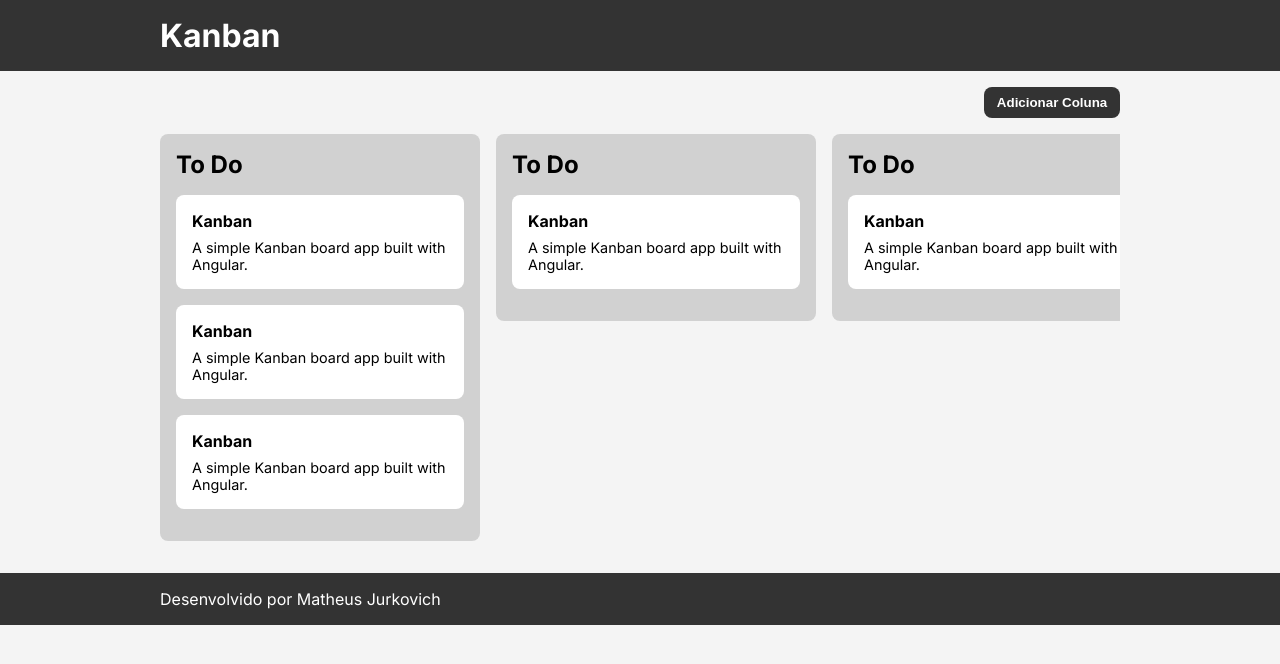
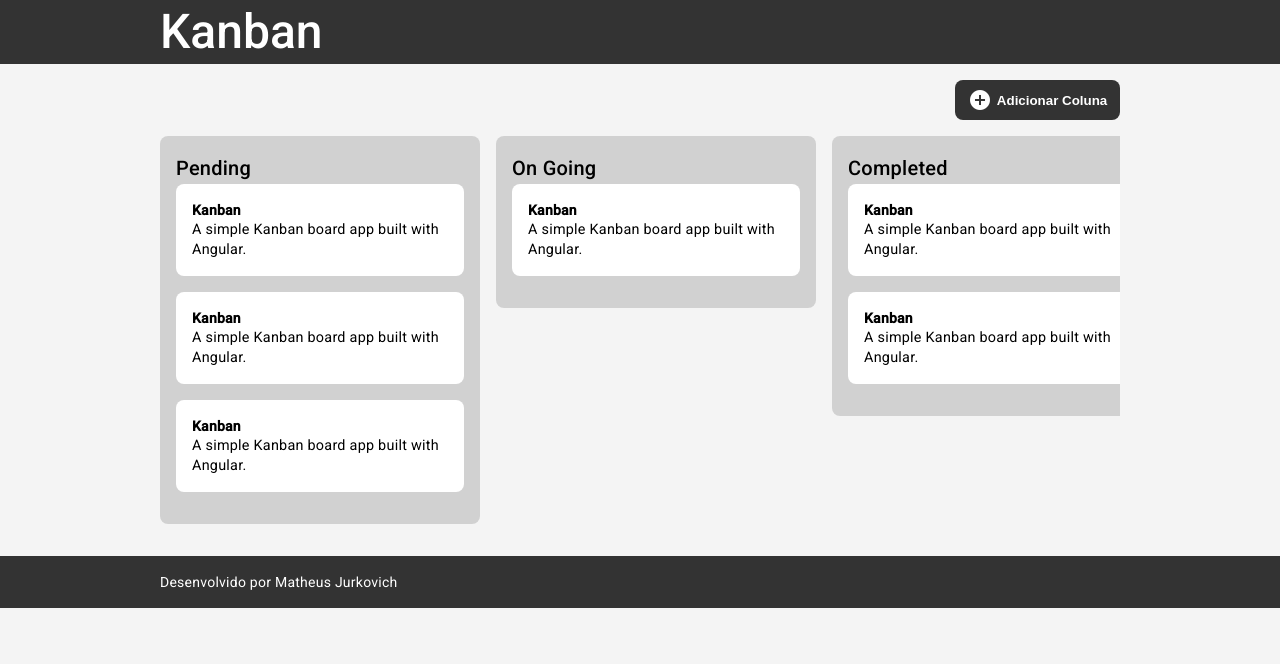
Before and after one commit to matheusjurkovich/kanban, an Angular app in the folder web/: page / in a window 1280 px wide. Shown: the top 664 px of the page. Built offline with nearby package versions, Linux system fonts and the light colour scheme.

Commit message:
feat: added angular material to project and icons

```diff
--- a/web/angular.json
+++ b/web/angular.json
@@ -30,6 +30,7 @@
               "src/assets"
             ],
             "styles": [
+              "@angular/material/prebuilt-themes/indigo-pink.css",
               "src/styles.scss"
             ],
             "scripts": []
@@ -93,6 +94,7 @@
               "src/assets"
             ],
             "styles": [
+              "@angular/material/prebuilt-themes/indigo-pink.css",
               "src/styles.scss"
             ],
             "scripts": []
--- a/web/package.json
+++ b/web/package.json
@@ -11,10 +11,12 @@
   "private": true,
   "dependencies": {
     "@angular/animations": "^16.0.0",
+    "@angular/cdk": "^16.2.14",
     "@angular/common": "^16.0.0",
     "@angular/compiler": "^16.0.0",
     "@angular/core": "^16.0.0",
     "@angular/forms": "^16.0.0",
+    "@angular/material": "^16.2.14",
     "@angular/platform-browser": "^16.0.0",
     "@angular/platform-browser-dynamic": "^16.0.0",
     "@angular/router": "^16.0.0",
--- a/web/src/app/app.component.html
+++ b/web/src/app/app.component.html
@@ -2,29 +2,22 @@
   <a href="/"><h1>Kanban</h1></a>
 </header>
 <main>
-  <div id="add-column"><button class="btn-add" type="button">Adicionar Coluna</button></div>
+  <div id="add-column">
+    <button class="btn-add" type="button">
+      <mat-icon>add_circle</mat-icon>Adicionar Coluna
+    </button>
+  </div>
   <div id="board">
-    <app-column [title]="columnTitle">
+    <app-column [title]="'Pending'">
       <app-card [title]="cardTitle" [description]="cardDescription"></app-card>
       <app-card [title]="cardTitle" [description]="cardDescription"></app-card>
       <app-card [title]="cardTitle" [description]="cardDescription"></app-card>
     </app-column>
-    <app-column [title]="columnTitle">
+    <app-column [title]="'On Going'">
       <app-card [title]="cardTitle" [description]="cardDescription"></app-card>
     </app-column>
-    <app-column [title]="columnTitle">
+    <app-column [title]="'Completed'">
       <app-card [title]="cardTitle" [description]="cardDescription"></app-card>
-    </app-column>
-    <app-column [title]="columnTitle">
-      <app-card [title]="cardTitle" [description]="cardDescription"></app-card>
-    </app-column>
-    <app-column [title]="columnTitle">
-      <app-card [title]="cardTitle" [description]="cardDescription"></app-card>
-    </app-column>
-    <app-column [title]="columnTitle">
-      <app-card [title]="cardTitle" [description]="cardDescription"></app-card>
-    </app-column>
-    <app-column [title]="columnTitle">
       <app-card [title]="cardTitle" [description]="cardDescription"></app-card>
     </app-column>
   </div>
--- a/web/src/app/app.component.scss
+++ b/web/src/app/app.component.scss
@@ -1,11 +1,14 @@
 header {
   background-color: #333;
   color: white;
-  padding-inline: 10rem;
-  padding-block: 1rem;
+  padding: 1rem 10rem;
   a {
     color: white;
     text-decoration: none;
+    h1 {
+      font-size: 3rem;
+      font-weight: 500;
+    }
   }
 }
 
@@ -20,6 +23,10 @@ main {
     align-items: center;
     justify-content: end;
     .btn-add {
+      display: flex;
+      align-items: center;
+      justify-content: center;
+      gap: 0.3rem;
       padding-block: 0.5rem;
       padding-inline: 0.8rem;
       border-radius: 0.5rem;
--- a/web/src/app/app.module.ts
+++ b/web/src/app/app.module.ts
@@ -5,6 +5,8 @@ import { AppRoutingModule } from './app-routing.module';
 import { AppComponent } from './app.component';
 import { CardComponent } from './components/card/card.component';
 import { ColumnComponent } from './components/column/column.component';
+import { BrowserAnimationsModule } from '@angular/platform-browser/animations';
+import {MatIconModule} from '@angular/material/icon';
 
 @NgModule({
   declarations: [
@@ -14,7 +16,9 @@ import { ColumnComponent } from './components/column/column.component';
   ],
   imports: [
     BrowserModule,
-    AppRoutingModule
+    AppRoutingModule,
+    BrowserAnimationsModule,
+    MatIconModule
   ],
   providers: [],
   bootstrap: [AppComponent]
--- a/web/src/index.html
+++ b/web/src/index.html
@@ -12,8 +12,11 @@
       href="https://fonts.googleapis.com/css2?family=Inter:wght@100..900&display=swap"
       rel="stylesheet"
     />
-  </head>
-  <body>
+      <link rel="preconnect" href="https://fonts.gstatic.com">
+    <link href="https://fonts.googleapis.com/css2?family=Roboto:wght@300;400;500&display=swap" rel="stylesheet">
+    <link href="https://fonts.googleapis.com/icon?family=Material+Icons" rel="stylesheet">
+</head>
+  <body class="mat-typography">
     <app-root></app-root>
   </body>
 </html>
--- a/web/src/styles.scss
+++ b/web/src/styles.scss
@@ -11,3 +11,22 @@ body {
   flex-direction: column;
   height: 100vh;
 }
+
+html,
+body {
+  height: 100%;
+}
+body {
+  margin: 0;
+  font-family: Roboto, "Helvetica Neue", sans-serif;
+}
+
+p,
+h1,
+h2,
+h3,
+h4,
+h5,
+h6 {
+  margin: 0 !important;
+}
```
Also changed, not shown: 1 other file (tests, documents, lock files or other folders).
